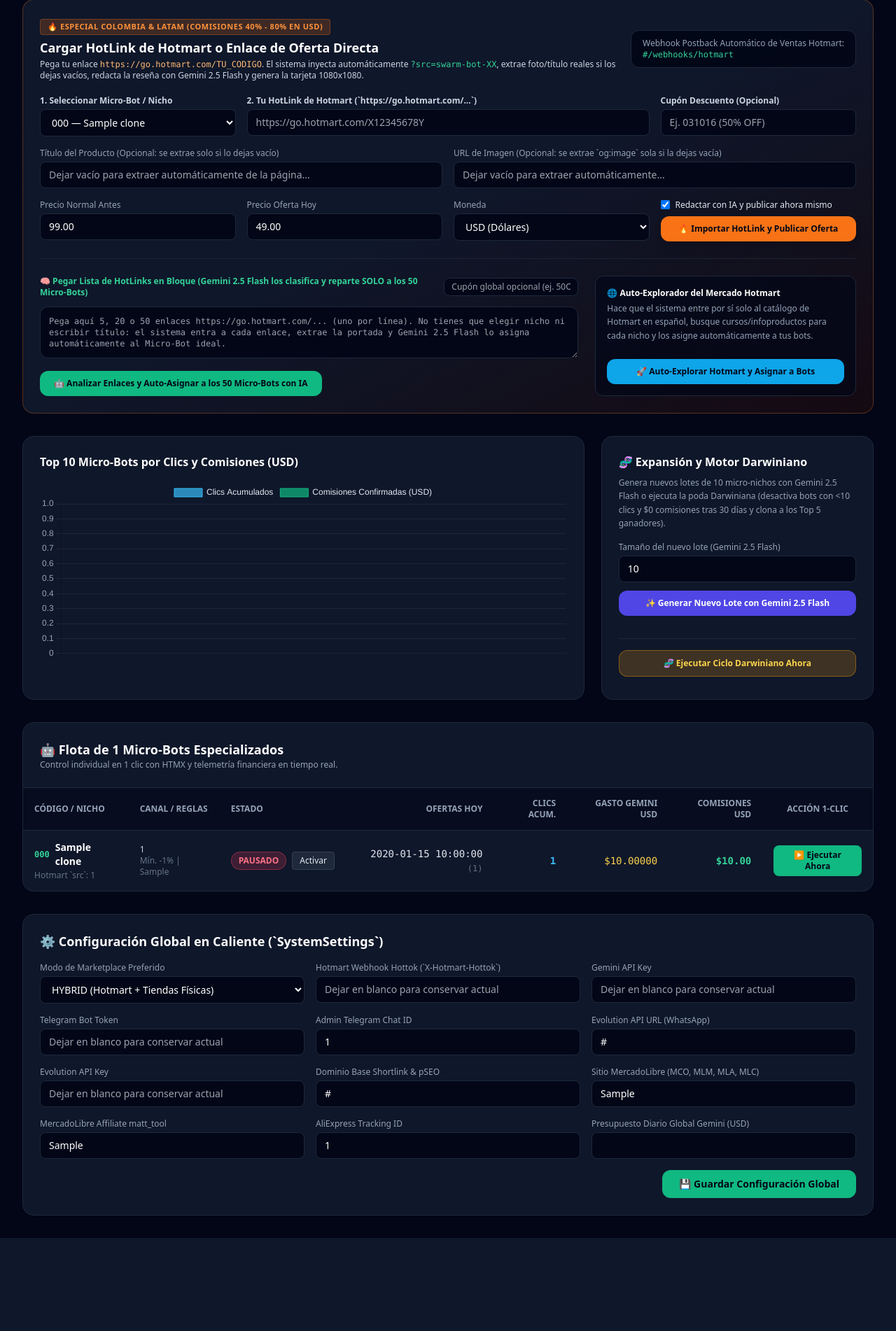
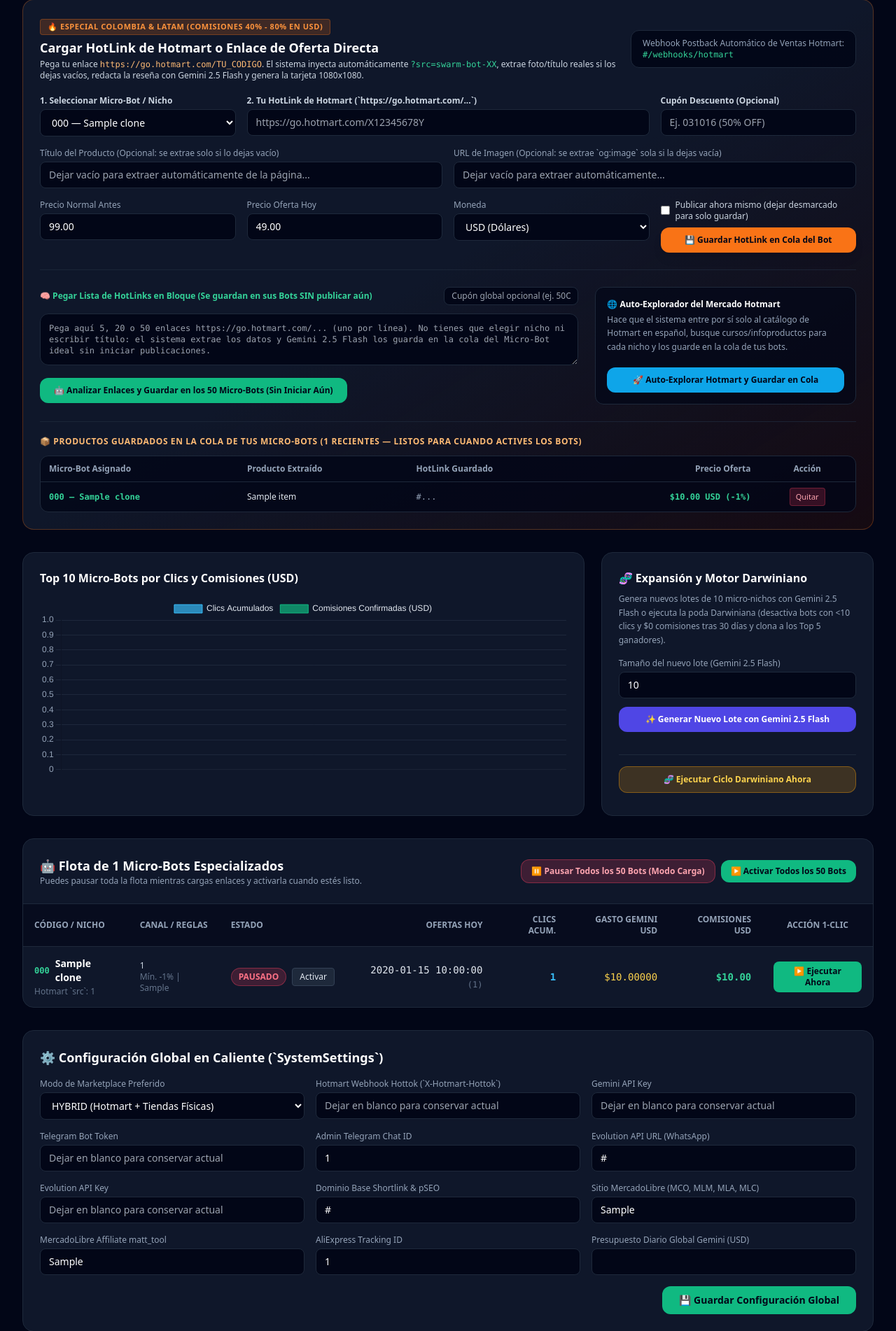
Before and after one commit to jluisdazadev-ai/swarmengine-50, a Python web app: template app/templates/admin_dashboard.html in a window 1280 px wide. Shown: the part 248-2150 px from the top of the page at 70% size. Before the commit the page ends 2017 px from the top, so only its background shows below. Run offline with Jinja, Linux system fonts and the light colour scheme; the template is opened without the code that fills it: most values are stand-ins (such as "Sample title", 1, 10 or a date in 2020); some libraries are stand-ins or nearby versions.

Commit message:
feat(admin-queue): add Pause/Activate All 50 Bots buttons, Hotmart queue table, and save-without-publishing default

```diff
--- a/app/templates/admin_dashboard.html
+++ b/app/templates/admin_dashboard.html
@@ -119,12 +119,12 @@
                     </select>
                 </div>
                 <div class="flex flex-col justify-end gap-2">
-                    <label class="inline-flex items-center gap-2 text-xs text-slate-200 cursor-pointer">
-                        <input type="checkbox" name="publish_now" checked class="rounded bg-slate-900 border-slate-700 text-emerald-500">
-                        <span>Redactar con IA y publicar ahora mismo</span>
+                    <label class="inline-flex items-center gap-2 text-xs text-slate-300 cursor-pointer">
+                        <input type="checkbox" name="publish_now" class="rounded bg-slate-900 border-slate-700 text-emerald-500">
+                        <span>Publicar ahora mismo (dejar desmarcado para solo guardar)</span>
                     </label>
                     <button type="submit" class="w-full py-2.5 px-4 rounded-xl bg-orange-500 hover:bg-orange-400 text-slate-950 font-black text-xs transition shadow-lg">
-                        🔥 Importar HotLink y Publicar Oferta
+                        💾 Guardar HotLink en Cola del Bot
                     </button>
                 </div>
             </form>
@@ -134,7 +134,7 @@
                 <form action="/admin/hotmart/bulk-auto-assign" method="post" class="lg:col-span-8 space-y-3">
                     <div class="flex items-center justify-between">
                         <label class="block text-xs font-bold text-emerald-400">
-                            🧠 Pegar Lista de HotLinks en Bloque (Gemini 2.5 Flash los clasifica y reparte SOLO a los 50 Micro-Bots)
+                            🧠 Pegar Lista de HotLinks en Bloque (Se guardan en sus Bots SIN publicar aún)
                         </label>
                         <input type="text" name="default_coupon" placeholder="Cupón global opcional (ej. 50OFF)" class="bg-slate-950 border border-slate-800 rounded-lg px-2.5 py-1 text-xs text-white w-48">
                     </div>
@@ -142,11 +142,11 @@
                         name="raw_urls_text"
                         rows="3"
                         required
-                        placeholder="Pega aquí 5, 20 o 50 enlaces https://go.hotmart.com/... (uno por línea). No tienes que elegir nicho ni escribir título: el sistema entra a cada enlace, extrae la portada y Gemini 2.5 Flash lo asigna automáticamente al Micro-Bot ideal."
+                        placeholder="Pega aquí 5, 20 o 50 enlaces https://go.hotmart.com/... (uno por línea). No tienes que elegir nicho ni escribir título: el sistema extrae los datos y Gemini 2.5 Flash los guarda en la cola del Micro-Bot ideal sin iniciar publicaciones."
                         class="w-full bg-slate-950 border border-slate-800 rounded-xl p-3 text-xs text-slate-200 font-mono focus:outline-none focus:border-emerald-500"
                     ></textarea>
                     <button type="submit" class="py-2.5 px-5 rounded-xl bg-emerald-500 hover:bg-emerald-400 text-slate-950 font-extrabold text-xs transition">
-                        🤖 Analizar Enlaces y Auto-Asignar a los 50 Micro-Bots con IA
+                        🤖 Analizar Enlaces y Guardar en los 50 Micro-Bots (Sin Iniciar Aún)
                     </button>
                 </form>
 
@@ -154,17 +154,63 @@
                     <div>
                         <h3 class="text-xs font-extrabold text-white mb-1">🌐 Auto-Explorador del Mercado Hotmart</h3>
                         <p class="text-xs text-slate-400 leading-relaxed mb-3">
-                            Hace que el sistema entre por sí solo al catálogo de Hotmart en español, busque cursos/infoproductos para cada nicho y los asigne automáticamente a tus bots.
+                            Hace que el sistema entre por sí solo al catálogo de Hotmart en español, busque cursos/infoproductos para cada nicho y los guarde en la cola de tus bots.
                         </p>
                     </div>
                     <form action="/admin/hotmart/auto-discover" method="post" class="space-y-2">
                         <input type="hidden" name="max_clones" value="20">
                         <button type="submit" class="w-full py-2.5 px-4 rounded-xl bg-sky-500 hover:bg-sky-400 text-slate-950 font-black text-xs transition">
-                            🚀 Auto-Explorar Hotmart y Asignar a Bots
+                            🚀 Auto-Explorar Hotmart y Guardar en Cola
                         </button>
                     </form>
                 </div>
             </div>
+
+            {% if hotmart_items %}
+            <div class="mt-6 pt-5 border-t border-slate-800/80">
+                <h3 class="text-xs font-extrabold uppercase tracking-wider text-orange-300 mb-3">
+                    📦 Productos Guardados en la Cola de tus Micro-Bots ({{ hotmart_items|length }} recientes — Listos para cuando actives los bots)
+                </h3>
+                <div class="overflow-x-auto bg-slate-950/80 border border-slate-800 rounded-xl">
+                    <table class="w-full text-left border-collapse text-xs">
+                        <thead>
+                            <tr class="border-b border-slate-800 text-slate-400">
+                                <th class="py-2.5 px-3">Micro-Bot Asignado</th>
+                                <th class="py-2.5 px-3">Producto Extraído</th>
+                                <th class="py-2.5 px-3">HotLink Guardado</th>
+                                <th class="py-2.5 px-3 text-right">Precio Oferta</th>
+                                <th class="py-2.5 px-3 text-center">Acción</th>
+                            </tr>
+                        </thead>
+                        <tbody class="divide-y divide-slate-800/60">
+                            {% for item in hotmart_items %}
+                            <tr class="hover:bg-slate-900/60">
+                                <td class="py-2 px-3 font-mono font-bold text-emerald-400">
+                                    {{ item.clone.clone_code if item.clone else item.clone_id }} — {{ item.clone.niche_name[:28] if item.clone else '' }}
+                                </td>
+                                <td class="py-2 px-3 text-slate-200 font-medium truncate max-w-xs">
+                                    {{ item.title }}
+                                </td>
+                                <td class="py-2 px-3 font-mono text-slate-400 truncate max-w-xs">
+                                    <a href="{{ item.hotlink_url }}" target="_blank" class="hover:text-orange-300">{{ item.hotlink_url[:45] }}...</a>
+                                </td>
+                                <td class="py-2 px-3 text-right font-mono font-bold text-emerald-400">
+                                    ${{ "%.2f"|format(item.sale_price) }} {{ item.currency }} (-{{ item.discount_percent|round|int }}%)
+                                </td>
+                                <td class="py-2 px-3 text-center">
+                                    <form action="/admin/hotmart/{{ item.id }}/delete" method="post" class="inline">
+                                        <button type="submit" class="px-2 py-1 rounded bg-rose-500/20 hover:bg-rose-500/30 text-rose-300 border border-rose-500/30 text-[11px]">
+                                            Quitar
+                                        </button>
+                                    </form>
+                                </td>
+                            </tr>
+                            {% endfor %}
+                        </tbody>
+                    </table>
+                </div>
+            </div>
+            {% endif %}
         </section>
 
         <!-- Gráfica Chart.js + Acciones de Enjambre -->
@@ -211,7 +257,19 @@
             <div class="p-6 border-b border-slate-800 flex flex-col sm:flex-row sm:items-center sm:justify-between gap-4">
                 <div>
                     <h2 class="text-lg font-bold text-white">🤖 Flota de {{ total_clones }} Micro-Bots Especializados</h2>
-                    <p class="text-xs text-slate-400">Control individual en 1 clic con HTMX y telemetría financiera en tiempo real.</p>
+                    <p class="text-xs text-slate-400">Puedes pausar toda la flota mientras cargas enlaces y activarla cuando estés listo.</p>
+                </div>
+                <div class="flex flex-wrap items-center gap-2">
+                    <form action="/admin/clones/pause-all" method="post">
+                        <button type="submit" class="px-3.5 py-2 rounded-xl bg-rose-500/20 hover:bg-rose-500/30 text-rose-300 border border-rose-500/40 text-xs font-bold transition">
+                            ⏸️ Pausar Todos los 50 Bots (Modo Carga)
+                        </button>
+                    </form>
+                    <form action="/admin/clones/activate-all" method="post">
+                        <button type="submit" class="px-3.5 py-2 rounded-xl bg-emerald-500 hover:bg-emerald-400 text-slate-950 text-xs font-extrabold transition">
+                            ▶️ Activar Todos los 50 Bots
+                        </button>
+                    </form>
                 </div>
             </div>
             <div class="overflow-x-auto">
```
Also changed, not shown: app/routers/dashboard.py (+69 -0 lines).
